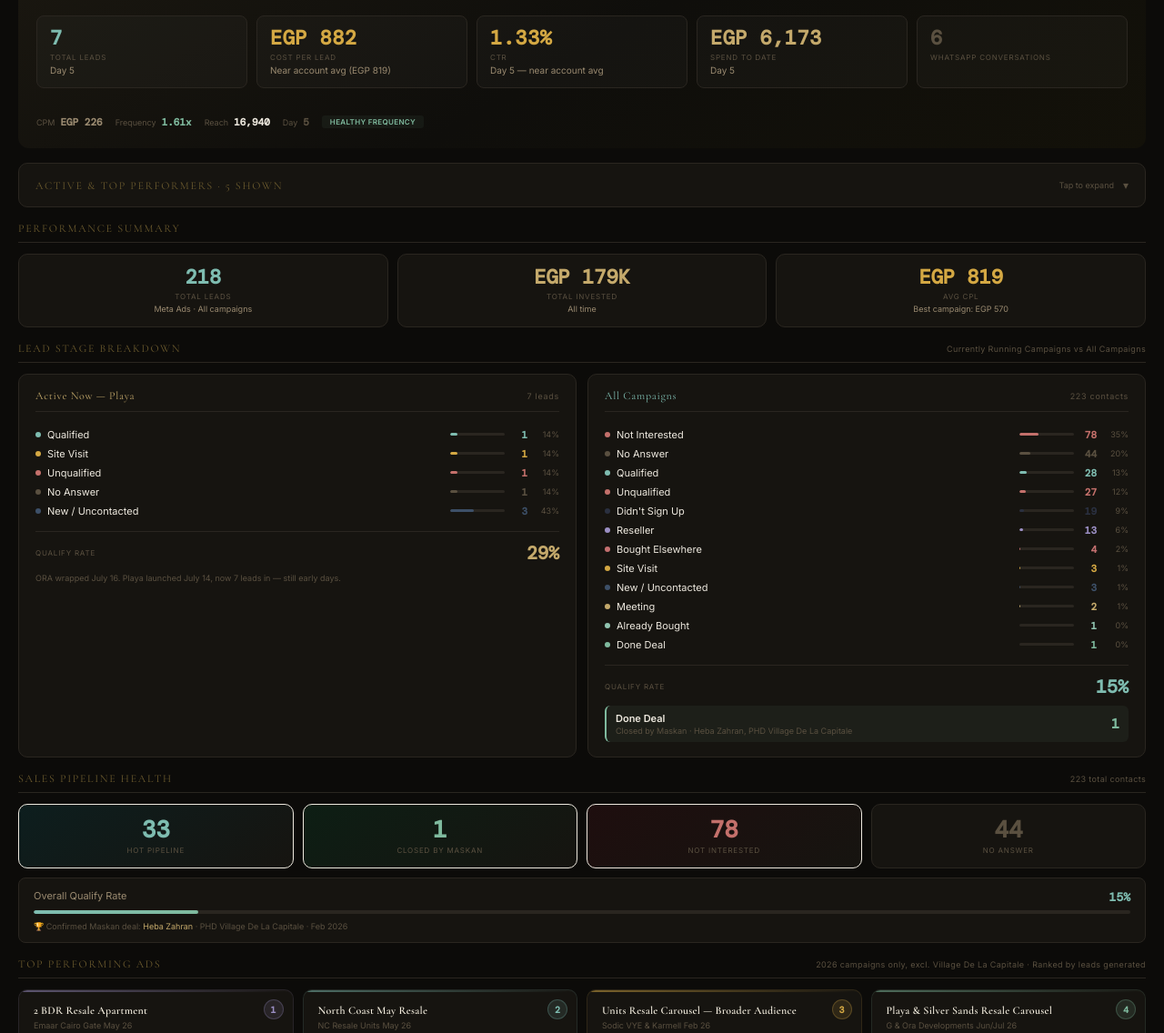
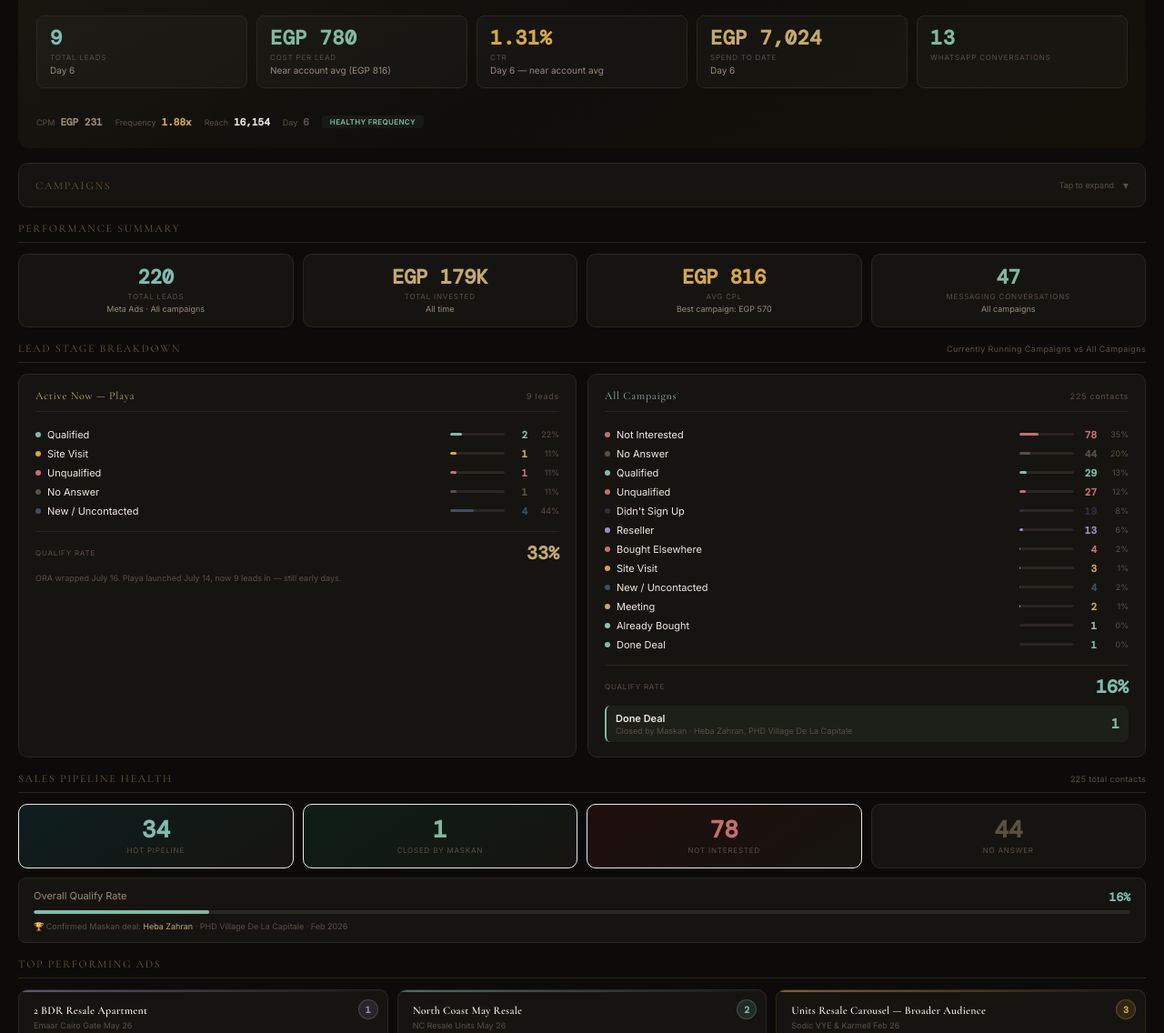
Before and after one commit to Bakry566/maskanconsultancydashboard, a website: page public/index.html in a window 1280 px wide. Shown: the part 125-1261 px from the top of the page at 91% size. Drawn offline with nearby package versions, Linux system fonts and the light colour scheme.

Commit message:
Add files via upload

```diff
--- a/package.json
+++ b/package.json
@@ -1 +1 @@
-{"name":"maskan-command","version":"24.0.0","private":true}
+{"name":"maskan-command","version":"25.0.0","private":true}
--- a/public/index.html
+++ b/public/index.html
@@ -92,7 +92,7 @@ html,body{background:var(--bg);color:var(--txt);font-family:'Inter',sans-serif;-
 .chip{display:inline-block;font-size:8px;font-weight:600;padding:2px 7px;border-radius:3px;letter-spacing:.05em;text-transform:uppercase;white-space:nowrap}
 
 /* HIST SUMMARY */
-.hist-row{display:grid;grid-template-columns:repeat(3,1fr);gap:10px}
+.hist-row{display:grid;grid-template-columns:repeat(4,1fr);gap:10px}
 .hc{background:var(--s2);border:1px solid var(--bd);border-radius:10px;padding:14px 16px;text-align:center;position:relative;overflow:hidden}
 .hc::before{content:'';position:absolute;top:0;left:0;right:0;height:1px;background:linear-gradient(90deg,transparent,var(--gold)44,transparent)}
 .hc-val{font-size:22px;font-weight:600;font-family:'DM Mono',monospace;line-height:1;margin-bottom:5px}
@@ -124,7 +124,7 @@ html,body{background:var(--bg);color:var(--txt);font-family:'Inter',sans-serif;-
 .pg-lbl{font-size:8px;color:var(--sub);text-transform:uppercase;letter-spacing:.1em}
 
 /* TOP 4 ADS */
-.top4-grid{display:grid;grid-template-columns:repeat(4,1fr);gap:10px}
+.top4-grid{display:grid;grid-template-columns:repeat(3,1fr);gap:10px}
 .ad-card{background:var(--s2);border:1px solid var(--bd);border-radius:10px;padding:14px 16px;position:relative;overflow:hidden;display:flex;flex-direction:column;gap:10px}
 .ad-rank{position:absolute;top:10px;right:10px;width:22px;height:22px;border-radius:50%;display:flex;align-items:center;justify-content:center;font-size:10px;font-weight:700;font-family:'DM Mono',monospace}
 .ad-name{font-size:12px;font-weight:600;color:var(--cream);line-height:1.35;padding-right:26px;font-family:'Cormorant Garamond',serif;letter-spacing:.02em}
@@ -176,17 +176,17 @@ html,body{background:var(--bg);color:var(--txt);font-family:'Inter',sans-serif;-
       <div class="b-live"><div class="lpulse"></div><span>Live</span></div>
     </div>
     <div class="b-kpis b-kpis-wa">
-      <div class="bk"><div class="bk-val" style="color:var(--teal)">7</div><div class="bk-lbl">Total Leads</div><div class="bk-sub">Day 5</div></div>
-      <div class="bk"><div class="bk-val" style="color:var(--amber)">EGP 882</div><div class="bk-lbl">Cost Per Lead</div><div class="bk-sub">Near account avg (EGP 819)</div></div>
-      <div class="bk"><div class="bk-val" style="color:var(--amber)">1.33%</div><div class="bk-lbl">CTR</div><div class="bk-sub">Day 5 — near account avg</div></div>
-      <div class="bk"><div class="bk-val" style="color:var(--gold)">EGP 6,173</div><div class="bk-lbl">Spend to Date</div><div class="bk-sub">Day 5</div></div>
-      <div class="bk"><div class="bk-val" style="color:var(--sub)">6</div><div class="bk-lbl">WhatsApp Conversations</div></div>
+      <div class="bk"><div class="bk-val" style="color:var(--teal)">9</div><div class="bk-lbl">Total Leads</div><div class="bk-sub">Day 6</div></div>
+      <div class="bk"><div class="bk-val" style="color:var(--green)">EGP 780</div><div class="bk-lbl">Cost Per Lead</div><div class="bk-sub">Near account avg (EGP 816)</div></div>
+      <div class="bk"><div class="bk-val" style="color:var(--amber)">1.31%</div><div class="bk-lbl">CTR</div><div class="bk-sub">Day 6 — near account avg</div></div>
+      <div class="bk"><div class="bk-val" style="color:var(--gold)">EGP 7,024</div><div class="bk-lbl">Spend to Date</div><div class="bk-sub">Day 6</div></div>
+      <div class="bk"><div class="bk-val" style="color:var(--green)">13</div><div class="bk-lbl">WhatsApp Conversations</div></div>
     </div>
     <div class="b-foot">
-      <div class="bf-item"><span class="bf-lbl">CPM</span><span class="bf-val" style="color:var(--txt2)">EGP 226</span></div>
-      <div class="bf-item"><span class="bf-lbl">Frequency</span><span class="bf-val" style="color:var(--green)">1.61x</span></div>
-      <div class="bf-item"><span class="bf-lbl">Reach</span><span class="bf-val">16,940</span></div>
-      <div class="bf-item"><span class="bf-lbl">Day</span><span class="bf-val" style="color:var(--sub)">5</span></div>
+      <div class="bf-item"><span class="bf-lbl">CPM</span><span class="bf-val" style="color:var(--txt2)">EGP 231</span></div>
+      <div class="bf-item"><span class="bf-lbl">Frequency</span><span class="bf-val" style="color:var(--amber)">1.88x</span></div>
+      <div class="bf-item"><span class="bf-lbl">Reach</span><span class="bf-val">16,154</span></div>
+      <div class="bf-item"><span class="bf-lbl">Day</span><span class="bf-val" style="color:var(--sub)">6</span></div>
       <span class="freq-pill" style="background:var(--gnbg);color:var(--green);border:1px solid var(--green)28">Healthy frequency</span>
     </div>
   </div>
@@ -194,7 +194,7 @@ html,body{background:var(--bg);color:var(--txt);font-family:'Inter',sans-serif;-
   <!-- ② ALL CAMPAIGNS — collapsible -->
   <div class="camp-section">
     <div class="camp-header" onclick="toggleCamps()">
-      <span class="camp-header-title">Active & Top Performers · 5 Shown</span>
+      <span class="camp-header-title">Campaigns</span>
       <div class="camp-header-right">
         <span style="font-size:9px;color:var(--sub)" id="camp-hint">Tap to expand</span>
         <span class="camp-arrow" id="camp-arrow">▾</span>
@@ -222,7 +222,7 @@ html,body{background:var(--bg);color:var(--txt);font-family:'Inter',sans-serif;-
     <div class="slbl">Performance Summary</div>
     <div class="hist-row">
       <div class="hc">
-        <div class="hc-val" style="color:var(--teal)">218</div>
+        <div class="hc-val" style="color:var(--teal)">220</div>
         <div class="hc-lbl">Total Leads</div>
         <div class="hc-sub">Meta Ads · All campaigns</div>
       </div>
@@ -232,9 +232,14 @@ html,body{background:var(--bg);color:var(--txt);font-family:'Inter',sans-serif;-
         <div class="hc-sub">All time</div>
       </div>
       <div class="hc">
-        <div class="hc-val" style="color:var(--amber)">EGP 819</div>
+        <div class="hc-val" style="color:var(--amber)">EGP 816</div>
         <div class="hc-lbl">Avg CPL</div>
         <div class="hc-sub">Best campaign: EGP 570</div>
+      </div>
+      <div class="hc">
+        <div class="hc-val" style="color:var(--green)">47</div>
+        <div class="hc-lbl">Messaging Conversations</div>
+        <div class="hc-sub">All campaigns</div>
       </div>
     </div>
   </div>
@@ -244,15 +249,15 @@ html,body{background:var(--bg);color:var(--txt);font-family:'Inter',sans-serif;-
     <div class="slbl">Lead Stage Breakdown <span class="slbl-r">Currently Running Campaigns vs All Campaigns</span></div>
     <div class="funnel-grid">
       <div class="fcol">
-        <div class="fcol-hd" style="color:var(--gold)">Active Now — Playa<span class="fcol-hd-n">7 leads</span></div>
+        <div class="fcol-hd" style="color:var(--gold)">Active Now — Playa<span class="fcol-hd-n">9 leads</span></div>
         <div id="funnel-current"></div>
-        <div class="qrate"><span class="qrate-lbl">Qualify Rate</span><span class="qrate-val" style="color:var(--gold)">29%</span></div>
-        <div style="font-size:9px;color:var(--sub);margin-top:8px;line-height:1.5">ORA wrapped July 16. Playa launched July 14, now 7 leads in — still early days.</div>
+        <div class="qrate"><span class="qrate-lbl">Qualify Rate</span><span class="qrate-val" style="color:var(--gold)">33%</span></div>
+        <div style="font-size:9px;color:var(--sub);margin-top:8px;line-height:1.5">ORA wrapped July 16. Playa launched July 14, now 9 leads in — still early days.</div>
       </div>
       <div class="fcol">
-        <div class="fcol-hd" style="color:var(--teal)">All Campaigns<span class="fcol-hd-n">223 contacts</span></div>
+        <div class="fcol-hd" style="color:var(--teal)">All Campaigns<span class="fcol-hd-n">225 contacts</span></div>
         <div id="funnel-all"></div>
-        <div class="qrate"><span class="qrate-lbl">Qualify Rate</span><span class="qrate-val" style="color:var(--teal)">15%</span></div>
+        <div class="qrate"><span class="qrate-lbl">Qualify Rate</span><span class="qrate-val" style="color:var(--teal)">16%</span></div>
         <div class="deal-row" style="background:var(--gnbg);border-left:2px solid var(--green);margin-top:8px">
           <div><div style="font-size:11px;font-weight:600;color:var(--txt)">Done Deal</div><div style="font-size:9px;color:var(--sub);margin-top:1px">Closed by Maskan · Heba Zahran, PHD Village De La Capitale</div></div>
           <div style="font-size:15px;font-weight:600;color:var(--green);font-family:'DM Mono',monospace">1</div>
@@ -263,10 +268,10 @@ html,body{background:var(--bg);color:var(--txt);font-family:'Inter',sans-serif;-
 
   <!-- ⑤ PIPELINE HEALTH -->
   <div>
-    <div class="slbl">Sales Pipeline Health <span class="slbl-r">223 total contacts</span></div>
+    <div class="slbl">Sales Pipeline Health <span class="slbl-r">225 total contacts</span></div>
     <div class="pipe-grid">
       <div class="pg" style="border-color:var(--teal)22;background:linear-gradient(145deg,#0D1E1E,var(--s2))">
-        <div class="pg-val" style="color:var(--teal)">33</div>
+        <div class="pg-val" style="color:var(--teal)">34</div>
         <div class="pg-lbl">Hot Pipeline</div>
       </div>
       <div class="pg" style="border-color:var(--green)22;background:linear-gradient(145deg,#0D1E14,var(--s2))">
@@ -285,10 +290,10 @@ html,body{background:var(--bg);color:var(--txt);font-family:'Inter',sans-serif;-
     <div style="margin-top:10px;padding:12px 16px;border-radius:8px;background:var(--s2);border:1px solid var(--bd)">
       <div style="display:flex;justify-content:space-between;margin-bottom:6px">
         <span style="font-size:11px;color:var(--txt2)">Overall Qualify Rate</span>
-        <span style="font-size:13px;font-weight:600;color:var(--teal);font-family:'DM Mono',monospace">15%</span>
+        <span style="font-size:13px;font-weight:600;color:var(--teal);font-family:'DM Mono',monospace">16%</span>
       </div>
       <div style="height:4px;background:var(--bd);border-radius:2px;overflow:hidden">
-        <div style="width:15%;height:100%;background:linear-gradient(90deg,var(--teal),var(--green));border-radius:2px"></div>
+        <div style="width:16%;height:100%;background:linear-gradient(90deg,var(--teal),var(--green));border-radius:2px"></div>
       </div>
       <div style="font-size:9px;color:var(--sub);margin-top:8px">
         🏆 Confirmed Maskan deal: <span style="color:var(--gold)">Heba Zahran</span> · PHD Village De La Capitale · Feb 2026
@@ -298,13 +303,12 @@ html,body{background:var(--bg);color:var(--txt);font-family:'Inter',sans-serif;-
 
   <!-- ⑥ TOP 4 ADS -->
   <div>
-    <div class="slbl">Top Performing Ads <span class="slbl-r">2026 campaigns only, excl. Village De La Capitale · Ranked by leads generated</span></div>
+    <div class="slbl">Top Performing Ads</div>
     <div class="top4-grid" id="top4-grid"></div>
     <div style="margin-top:10px;padding:10px 14px;border-radius:8px;background:var(--s2);border:1px solid var(--bd);font-size:9px;color:var(--sub)">
-      Most leads (2026): <span style="color:var(--gold)">13</span> (2 BDR Resale Apartment) &nbsp;·&nbsp;
-      Lowest CPL in top tier: <span style="color:var(--green)">EGP 551</span> (Playa & Silver Sands Resale Carousel) &nbsp;·&nbsp;
-      Best 2026 CTR: <span style="color:var(--amber)">3.60%</span> (6 BDR Resale Villa — 9 leads, outside Top 4 by volume) &nbsp;·&nbsp;
-      Account avg CPL: <span style="color:var(--teal)">EGP 819</span>
+      Most leads: <span style="color:var(--gold)">13</span> (2 BDR Resale Apartment) &nbsp;·&nbsp;
+      Best CTR: <span style="color:var(--amber)">3.60%</span> (6 BDR Resale Villa) &nbsp;·&nbsp;
+      Account avg CPL: <span style="color:var(--teal)">EGP 816</span>
     </div>
   </div>
 
@@ -318,22 +322,21 @@ html,body{background:var(--bg);color:var(--txt);font-family:'Inter',sans-serif;-
 <script>
 // DATA
 const CAMPS = [
-  {n:'JUL26 - G Developments Playa',s:'ACTIVE',l:7,cpl:882,ctr:1.33,eng:364,wa:6},
-  {n:'JUL26 - ORA, Hassan Allam, & La Vista',s:'DONE',l:1,cpl:2751,ctr:1.21,eng:236,wa:4},
-  {n:'Summer 2025',s:'DONE',l:110,cpl:781,ctr:1.31,eng:2212,wa:0},
-  {n:'Sodic VYE & Karmell Resale - Feb 2026',s:'DONE',l:19,cpl:892,ctr:1.14,eng:952,wa:0},
+  {n:'JUL26 - G Developments Playa',s:'ACTIVE',l:9,cpl:780,ctr:1.31,eng:397,wa:13},
+  {n:'Sodic VYE & Karmell Resale - Feb 2026',s:'DONE',l:19,cpl:892,ctr:1.14,eng:952,wa:6},
   {n:'Marina 5 Villa & Hacienda Bay - Apr 2026',s:'DONE',l:19,cpl:964,ctr:2.65,eng:1750,wa:0},
+  {n:'Emaar - Cairo Gate Resale - May 2026',s:'DONE',l:17,cpl:779,ctr:1.00,eng:487,wa:0},
 ];
 
 const FUNNEL_C = [
-  ['Qualified',1,'#7EBCB0'],['Site Visit',1,'#D4A843'],['Unqualified',1,'#C4706B'],['No Answer',1,'#5A5040'],['New / Uncontacted',3,'#3D5068'],
+  ['Qualified',2,'#7EBCB0'],['Site Visit',1,'#D4A843'],['Unqualified',1,'#C4706B'],['No Answer',1,'#5A5040'],['New / Uncontacted',4,'#3D5068'],
 ];
 const FUNNEL_A = [
   ['Not Interested',78,'#C4706B'],['No Answer',44,'#5A5040'],
-  ['Qualified',28,'#7EBCB0'],['Unqualified',27,'#C4706B'],
+  ['Qualified',29,'#7EBCB0'],['Unqualified',27,'#C4706B'],
   ["Didn't Sign Up",19,'#2A3040'],['Reseller',13,'#9B8FC4'],
   ['Bought Elsewhere',4,'#C47070'],['Site Visit',3,'#D4A843'],
-  ['New / Uncontacted',3,'#3D5068'],['Meeting',2,'#C4A96B'],
+  ['New / Uncontacted',4,'#3D5068'],['Meeting',2,'#C4A96B'],
   ['Already Bought',1,'#90C4B0'],['Done Deal',1,'#7FBA9E'],
 ];
 
@@ -341,7 +344,6 @@ const TOP4 = [
   {r:1,name:'2 BDR Resale Apartment',camp:'Emaar Cairo Gate May 26',leads:13,cpl:817,ctr:0.91,eng:364,acc:'#9B8FC4',note:'Most leads of any 2026 ad'},
   {r:2,name:'North Coast May Resale',camp:'NC Resale Units May 26',leads:11,cpl:782,ctr:1.73,eng:640,acc:'#7EBCB0',note:'Ties for 2nd on leads — strong CTR too'},
   {r:3,name:'Units Resale Carousel — Broader Audience',camp:'Sodic VYE & Karmell Feb 26',leads:11,cpl:927,ctr:1.09,eng:569,acc:'#D4A843',note:'Ties for 2nd on leads, steady volume'},
-  {r:4,name:'Playa & Silver Sands Resale Carousel',camp:'G & Ora Developments Jun/Jul 26',leads:10,cpl:551,ctr:1.28,eng:191,acc:'#7FBA9E',note:'Lowest CPL in the 2026 top tier'},
 ];
 
 // HELPERS
@@ -467,8 +469,8 @@ function tick(){
 
 // INIT
 renderCamps();
-renderFunnel('funnel-current',FUNNEL_C,7);
-renderFunnel('funnel-all',FUNNEL_A,223);
+renderFunnel('funnel-current',FUNNEL_C,9);
+renderFunnel('funnel-all',FUNNEL_A,225);
 renderTop4();
 tick();
 setInterval(tick,1000);
```
